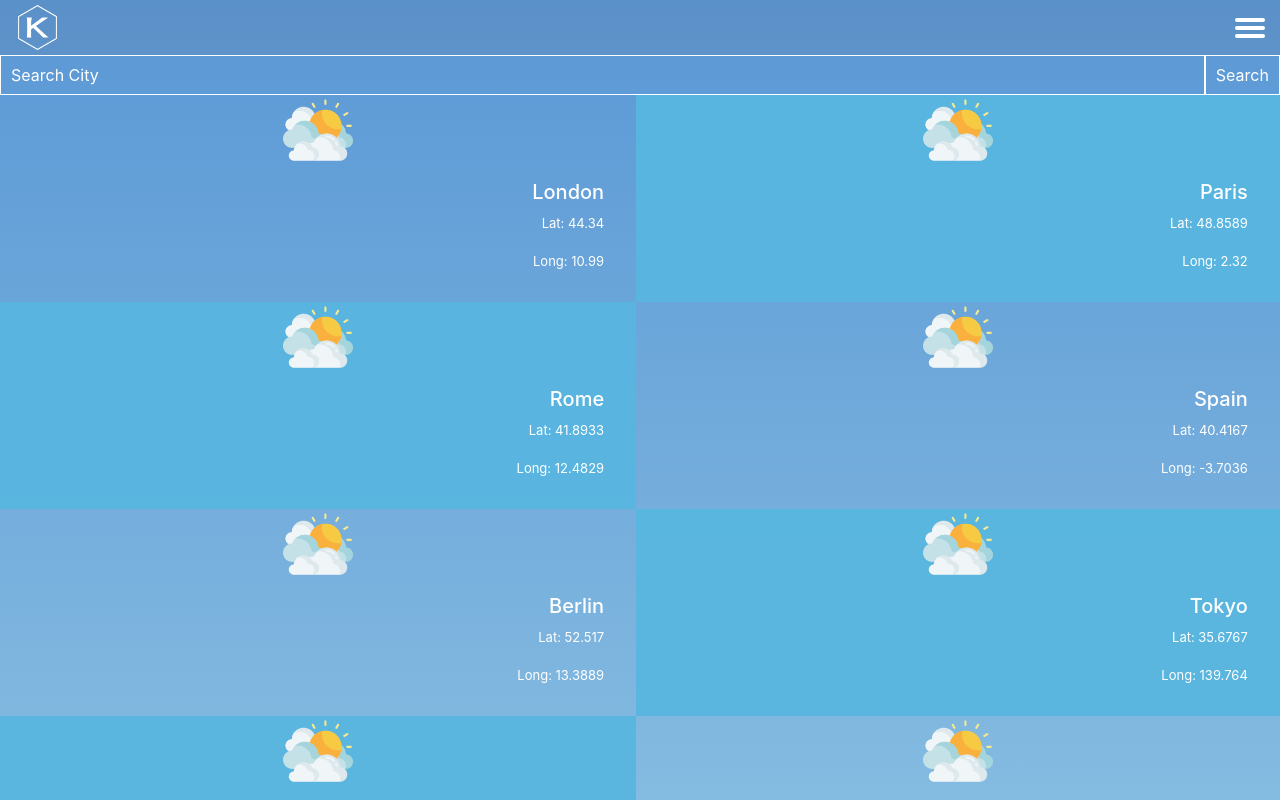
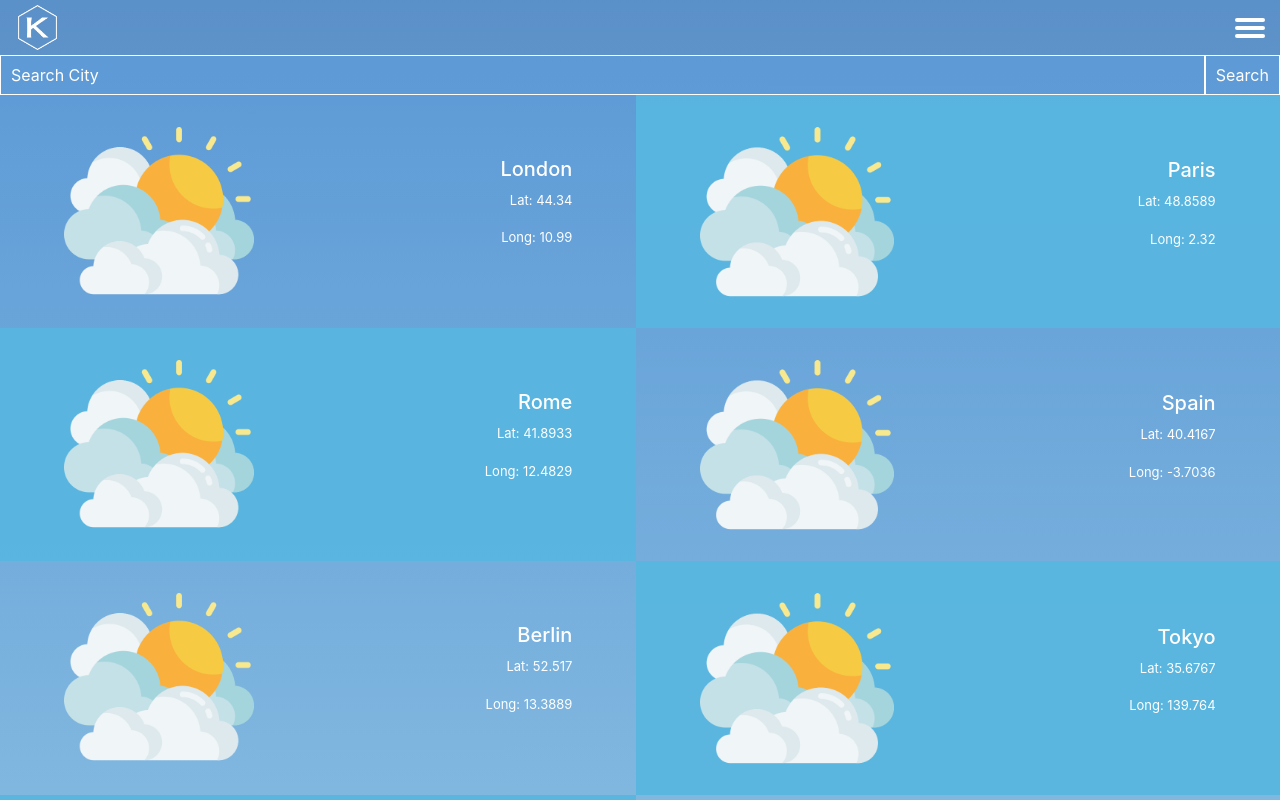
Before and after one commit to Rhaegar121/Metrics-Webapp, a React (Create React App) app: page / in a window 1280 px wide. Shown: the top 800 px of the page. Built offline with nearby package versions, Linux system fonts and the light colour scheme; the HTML template or start-up script is replaced by a standard one.

Commit message:
update style in city section

```diff
--- a/src/App.css
+++ b/src/App.css
@@ -4,13 +4,19 @@
   box-sizing: border-box;
 }
 
+:root {
+  --blue: #468bd0e3;
+  --sky-blue: #58b7e0f1;
+  --dark-blue: rgba(123, 188, 223, 0.796);
+}
+
 body {
-  background: #468bd0e3;
-  background: linear-gradient(-90deg, #468bd0e3 0%, rgba(123, 188, 223, 0.796) 100%);
+  background: var(--blue);
+  background: linear-gradient(-90deg, var(--blue) 0%, var(--dark-blue) 100%);
   background: -webkit-linear-gradient(
     -90deg,
-    #468bd0e3 0%,
-    rgba(123, 188, 223, 0.796) 100%
+    var(--blue) 0%,
+    var(--dark-blue) 100%
   );
 }
 
@@ -136,7 +142,6 @@ form {
   margin: 0px auto;
   display: flex;
   justify-content: center;
-  /* border: 1px solid red; */
 }
 
 form input {
@@ -183,23 +188,35 @@ section a:-webkit-any-link {
 
 section a:-webkit-any-link:nth-child(4n+2),
 section a:-webkit-any-link:nth-child(4n+3) {
-  background-color: #58b7e0f1;
+  background-color: var(--sky-blue);
 }
 
 nav .year a:-webkit-any-link {
   color: #fff;
 }
 
+section .city {
+  display: flex;
+  flex-direction: row;
+  flex-wrap: nowrap;
+  justify-content: center;
+  padding: 20px 0;
+}
+
+section .city .city-img {
+  width: 30%;
+}
+
 section .city img {
-  width: 70px;
+  width: 100%;
+  height: 100%;
 }
 
 section .city .city-info {
-  width: 90%;
+  width: 50%;
   display: flex;
   flex-direction: column;
   align-items: flex-end;
-  margin: 15px 0;
 }
 
 section .city .city-info .coordinate {
--- a/src/components/City.js
+++ b/src/components/City.js
@@ -43,7 +43,7 @@ const City = () => {
             }}
           >
             <div className="city">
-              <img src={cloudy} alt="country map" />
+              <div className="city-img"><img src={cloudy} alt="country map" /></div>
               <div className="city-info">
                 <h2>{city.name}</h2>
                 <p className="coordinate">
```
